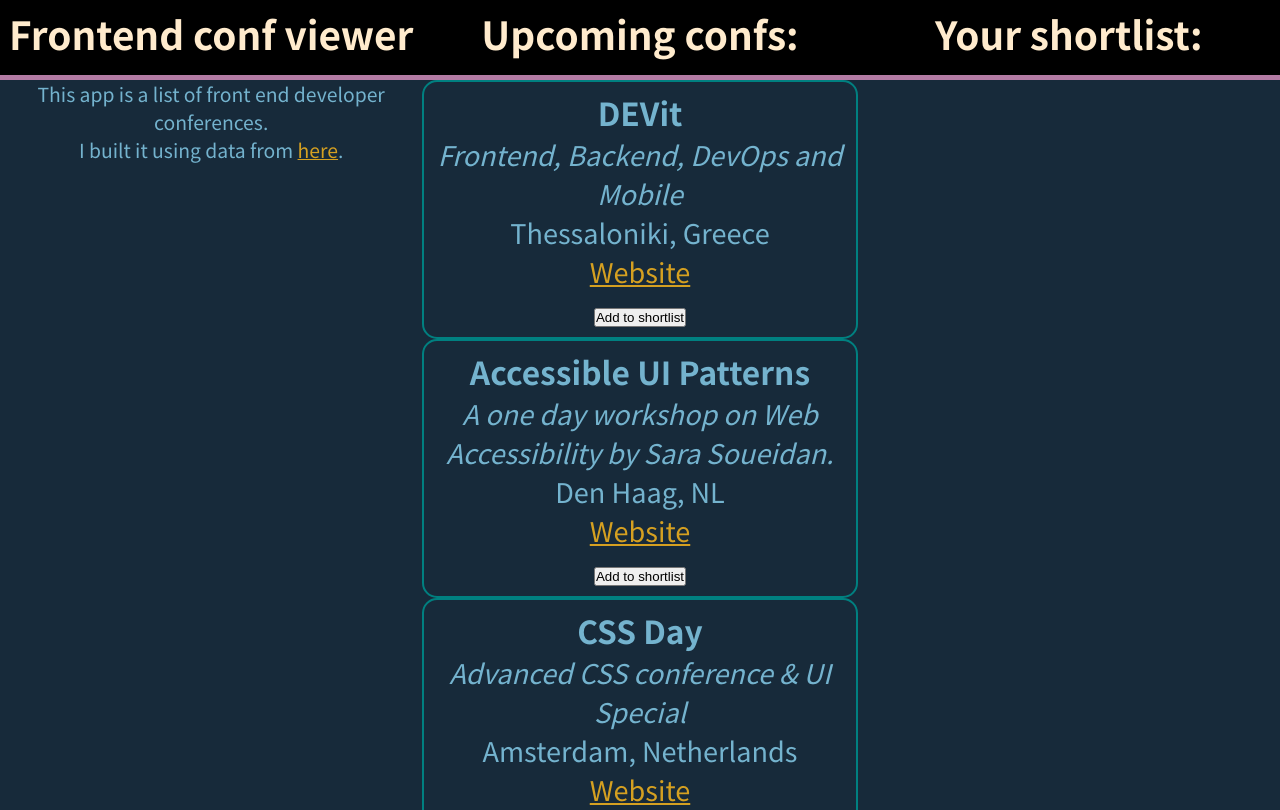
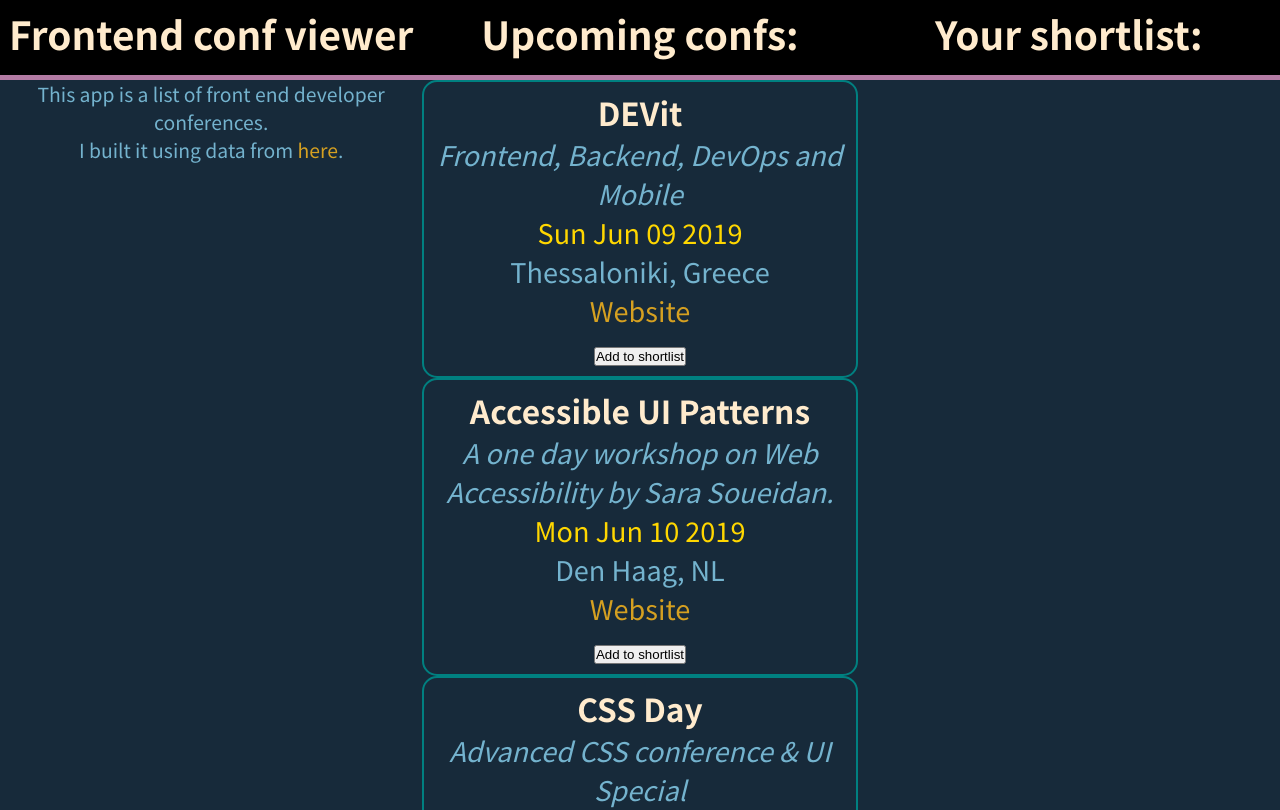
Before and after one commit to willworth/reactfrontendconferenceviewer, a React (Create React App) app: page / in a window 1280 px wide. Shown: the top 810 px of the page. Built offline with nearby package versions, Linux system fonts and the light colour scheme.

Commit message:
date and styles

```diff
--- a/src/Container.js
+++ b/src/Container.js
@@ -60,6 +60,7 @@ class Container extends Component {
               id={c.id}
               title={c.title}
               location={c.location}
+              date={c.date.slice(0, 16)}
               url={c.url}
               byline={c.byline}
               onshortlist={c.isShortlisted}
@@ -75,6 +76,7 @@ class Container extends Component {
               id={c.id}
               title={c.title}
               location={c.location}
+              date={c.date.slice(0, 16)}
               url={c.url}
               byline={c.byline}
               onshortlist={c.isShortlisted}
--- a/src/Listing.js
+++ b/src/Listing.js
@@ -24,6 +24,7 @@ class Listing extends Component {
           {" "}
           <em>{this.props.byline}</em>
         </p>
+        <p className="date">{this.props.date}</p>
         <p>{this.props.location}</p>
         <p>
           {" "}
--- a/src/styles/App.css
+++ b/src/styles/App.css
@@ -17,6 +17,7 @@ body {
 
 a {
   color: #d5a021;
+  text-decoration: none;
 }
 
 h1 {
--- a/src/styles/Listing.css
+++ b/src/styles/Listing.css
@@ -4,10 +4,18 @@
   max-width: 700px;
   min-width: 33vw;
   align-items: center;
-  padding: 5px;
+  padding: 3px;
   flex: 1;
   margin: 0 auto;
   transition: 0.4s;
+}
+
+.date {
+  color: gold;
+}
+
+h3 {
+  color: blanchedalmond;
 }
 
 .Listing:hover {
```
